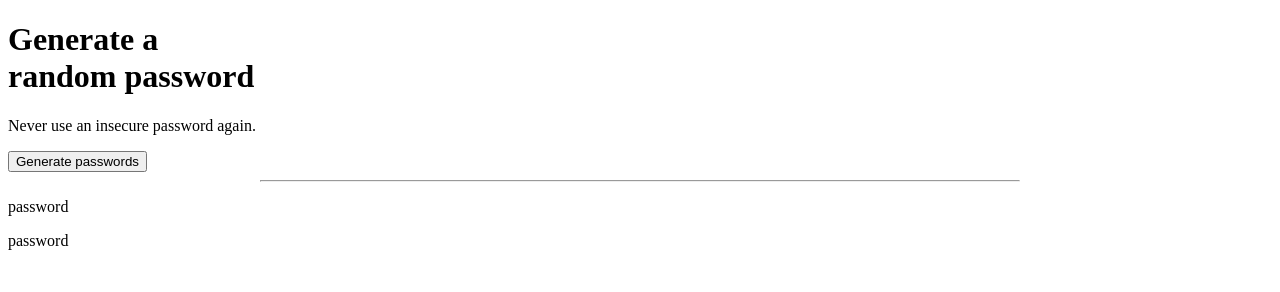
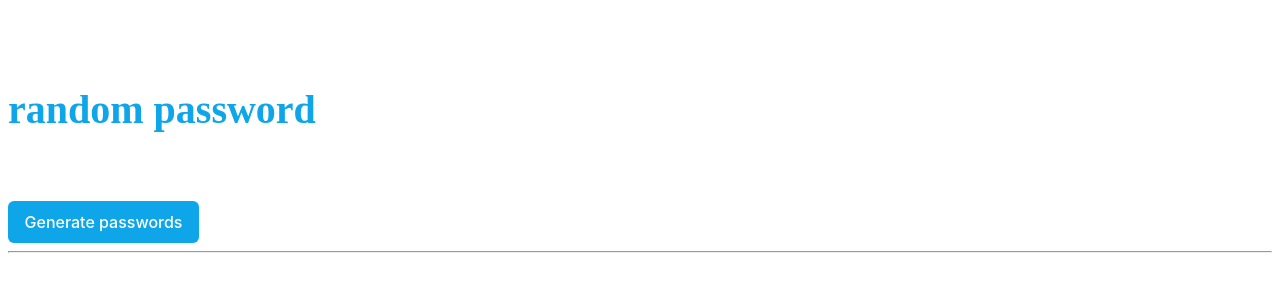
Before and after one commit to jayvjayv/RandomPassword, a plain HTML site: page index.html in a window 1280 px wide. Drawn offline with Linux system fonts and the light colour scheme.

Commit message:
Renamed files (.css, .js) and moved them into their respective folders
Change index.css -> style.css and move into the /css folder
Change index.js -> script.js and move into the /scripts folder

```diff
--- /dev/null
+++ b/css/style.css
@@ -0,0 +1,54 @@
+.card {
+  background: red;
+  display: block;
+  width: 500px;
+  margin-left: auto;
+  margin-right: auto;
+  margin-top: 50px;
+}
+
+h1 {
+  color: white;
+  font-family: "Karla";
+  font-size: 40px;
+  font-weight: 800;
+  font-size: normal;
+  line-height: 40px;
+  width: 354px;
+}
+
+h1 > span {
+  color: #0ea5e9;
+}
+
+p {
+  color: white;
+  font-family: "Inter";
+  font-size: 20px;
+  font-weight: 400;
+  font-style: normal;
+  width: 372px;
+}
+
+button {
+  background-color: #0ea5e9;
+  color: white;
+  font-display: medium;
+  font-family: "Inter";
+  font-size: 16px;
+  font-weight: 500;
+  line-height: 24px;
+  width: 191px;
+  height: 42px;
+  border: none;
+  text-align: center;
+  border-radius: 6px;
+}
+
+.password-container > p {
+  background: #273549;
+  width: 211px;
+  height: 39px;
+  border-radius: 6px;
+  background: #273549;
+}
--- a/index.html
+++ b/index.html
@@ -4,17 +4,20 @@
     <meta charset="UTF-8" />
     <meta name="viewport" content="width=device-width, initial-scale=1.0" />
     <title>Generate a random password!</title>
-    <link href="index.css" rel="stylesheet" />
+    <link href="./css/style.css" rel="stylesheet" />
   </head>
   <body>
-    <div class="container"></div>
+    <div class="card"></div>
      <h1>Generate a <br><span>random password</span></h1>
      <p>Never use an insecure password again.</p>
      <button id="generate-passwords">Generate passwords</button>
-     <hr width="60%">
-     <p id="first-password">password</p>
-     <p id="second-password">password</p>
+     <hr>
+     <div id="password-container">
+        <p id="first-password"></p>
+        <p id="second-password"></p>
+     </div>
     </div>
-    <script src="index.js"></script>
+    <script src="./scripts/script.js"></script>
   </body>
+
 </html>
```
Also changed, not shown: index.css (deleted), scripts/script.js (renamed from index.js).
